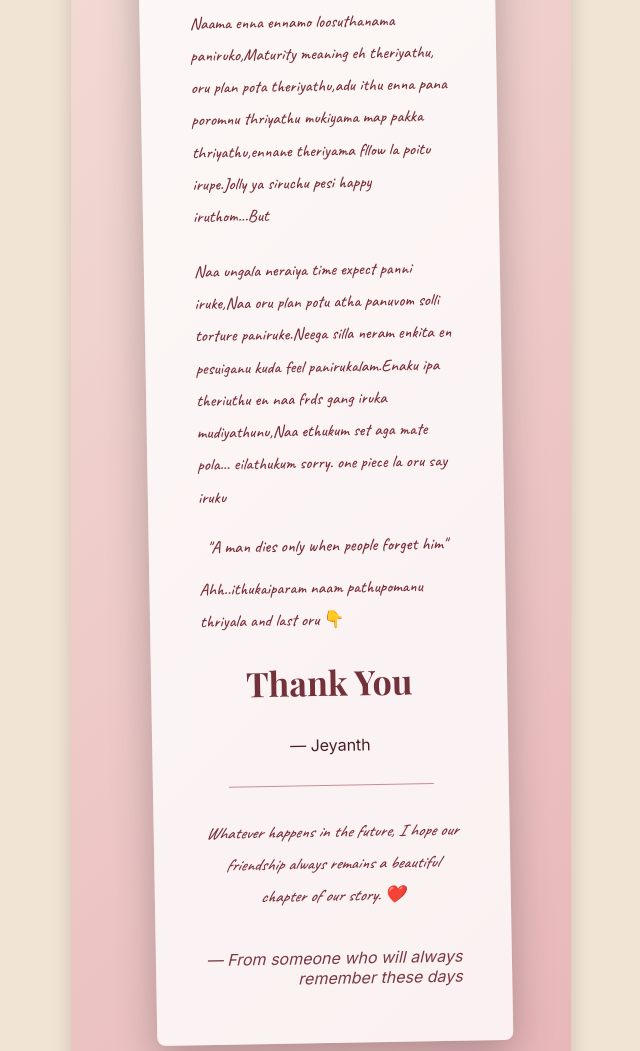
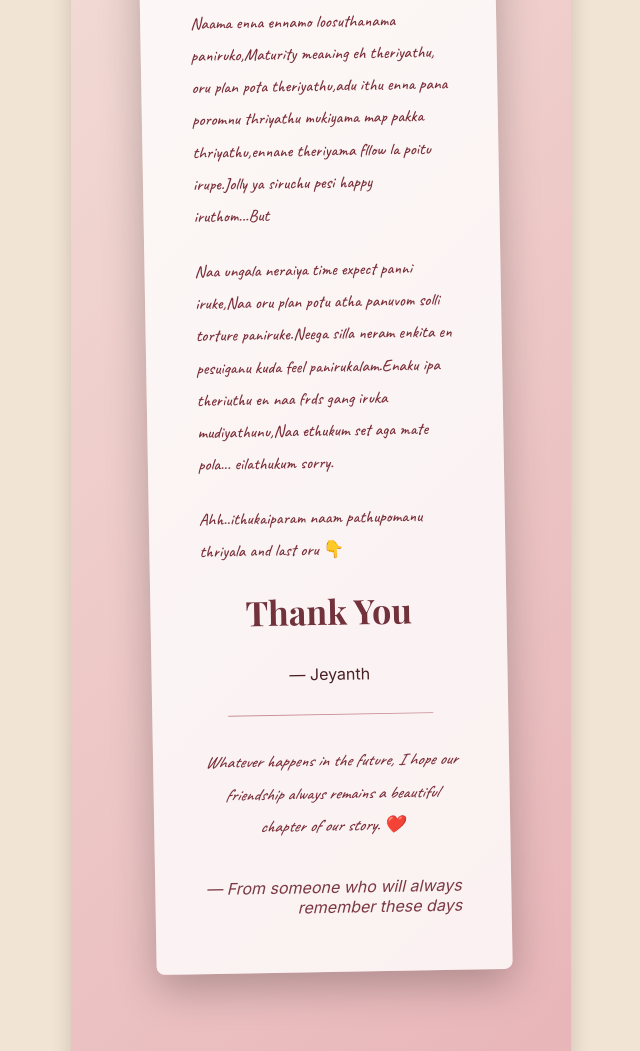
Before and after one commit to jthan3862-alt/Recap, a plain HTML site: page tamil.html in a window 1280 px wide. Shown: the part 3569-4620 px from the top of the page, without its empty margins (319-959 px from the left). Drawn offline with nearby package versions, Linux system fonts and the light colour scheme.

Commit message:
Add files via upload

```diff
--- a/tamil.html
+++ b/tamil.html
@@ -586,11 +586,7 @@
          Naama enna ennamo loosuthanama paniruko,Maturity meaning eh theriyathu, oru plan pota theriyathu,adu ithu enna pana poromnu thriyathu mukiyama map pakka thriyathu,ennane theriyama fllow la poitu irupe.Jolly ya siruchu pesi happy iruthom...But
         </p>
             <p>
-        Naa ungala neraiya time expect panni iruke,Naa oru plan potu atha panuvom solli torture paniruke.Neega silla neram enkita en pesuiganu kuda feel panirukalam.Enaku ipa theriuthu en naa frds gang iruka mudiyathunu,Naa ethukum set aga mate pola... eilathukum sorry. one piece la oru say iruku
-         </p>
-    <div class="signature">
-         "A man dies only when people forget him"
-         </div>
+        Naa ungala neraiya time expect panni iruke,Naa oru plan potu atha panuvom solli torture paniruke.Neega silla neram enkita en pesuiganu kuda feel panirukalam.Enaku ipa theriuthu en naa frds gang iruka mudiyathunu,Naa ethukum set aga mate pola... eilathukum sorry.
 
 
         <p>
```
